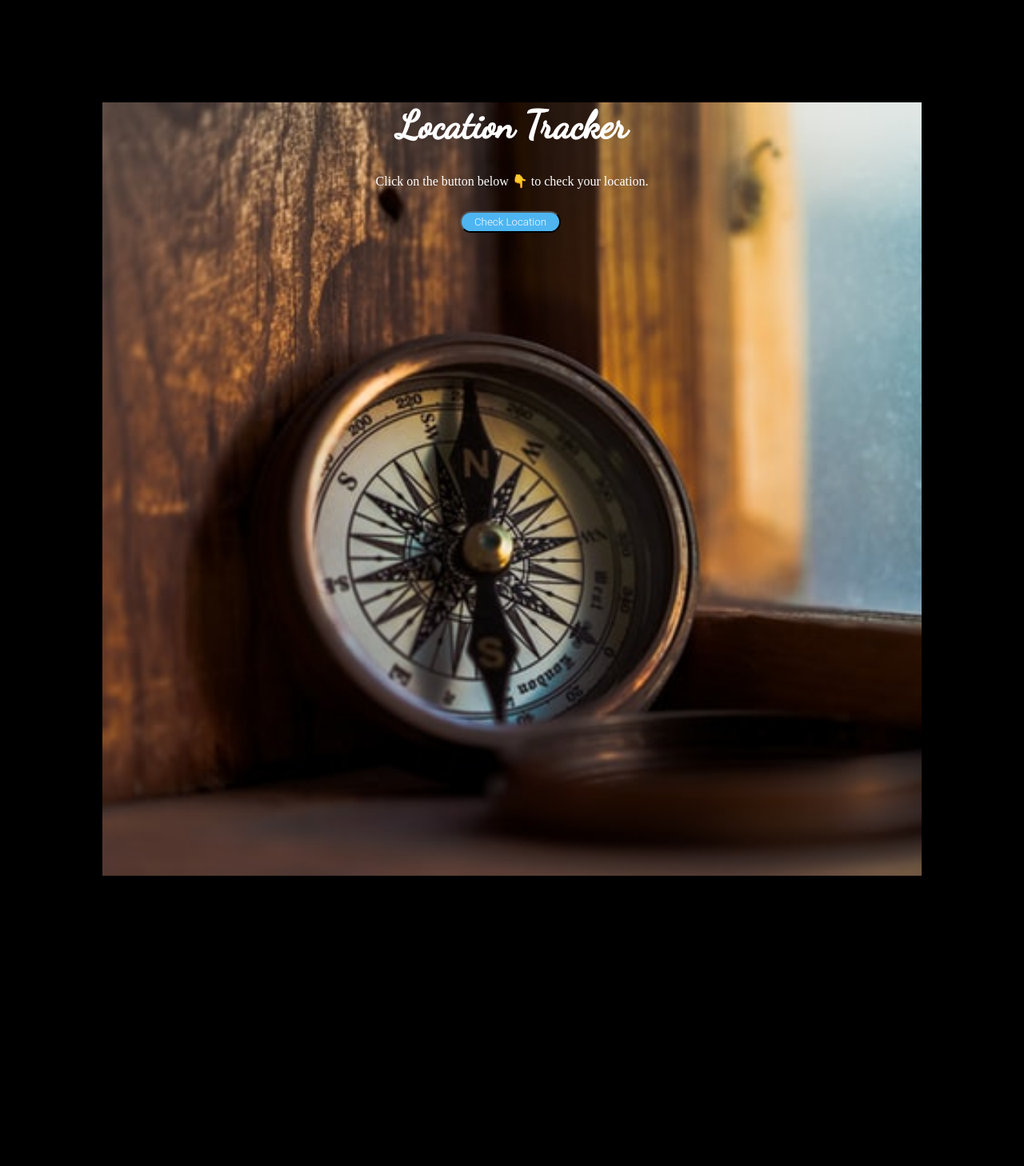
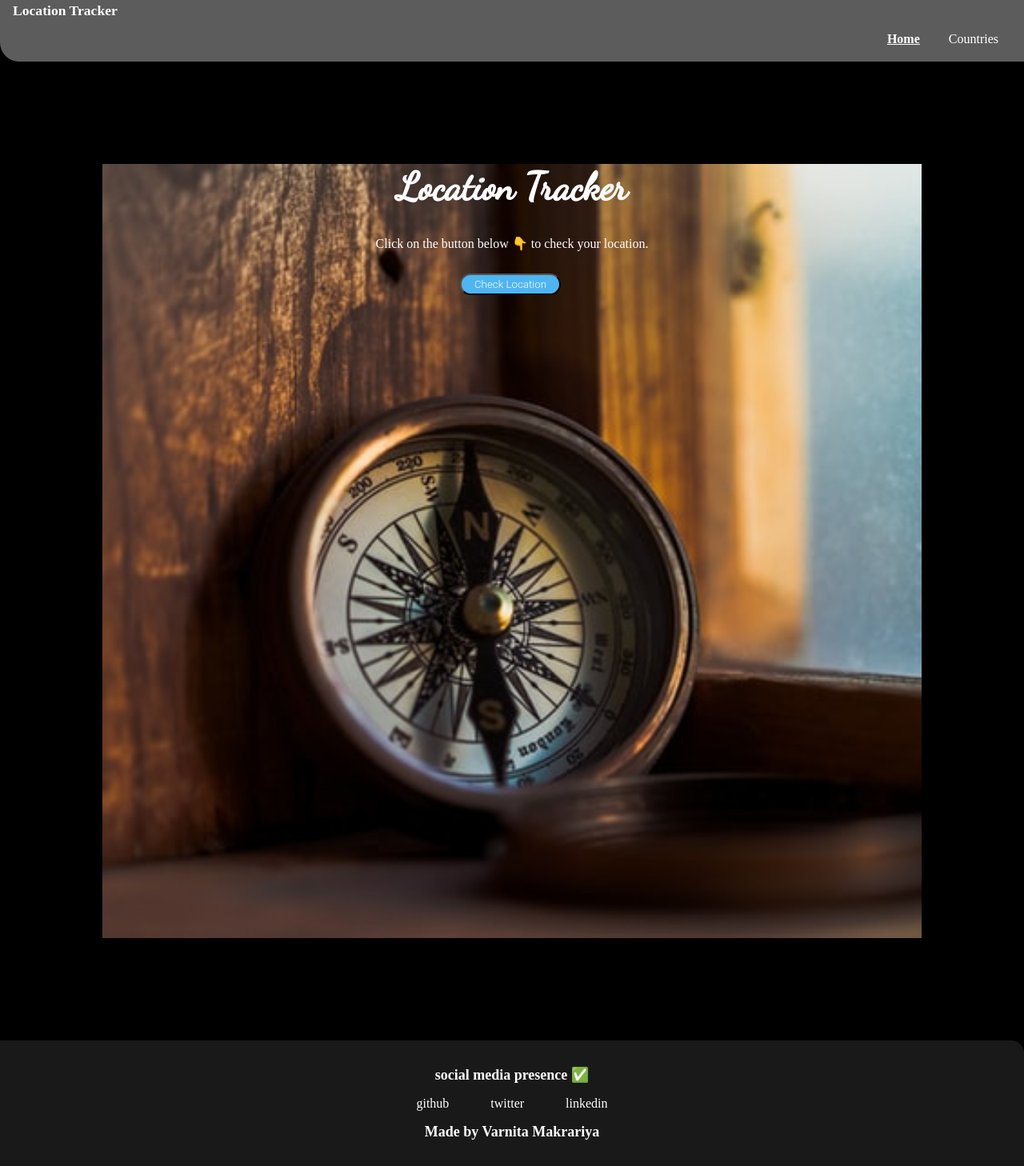
Before and after one commit to varnita619/Track-Your-Location, a plain HTML site: page index.html in a window 1280 px wide. Shown: the whole page at 80% size. Before the commit the page ends 1223 px from the top, so only its background shows below. Drawn offline with Linux system fonts and the light colour scheme; some packages are replaced by stand-ins of ours; a web font is replaced by a local one.

Commit message:
style : added header and footer

```diff
--- a/index.html
+++ b/index.html
@@ -23,14 +23,45 @@
 </head>
 
 <body>
+
+    <nav class="navigation container">
+        <div class="nav-brand">Location Tracker</div>
+        <ul>
+            <li>
+                <a class="link-active" href="/">Home</a>
+            </li>
+
+            <li>
+                <a href="#">Countries</a>
+            </li>
+        </ul>
+    </nav>
+
     <div id="container">
         <h1 id="container-heading">Location Tracker</h1>
+
         <p id="container-para">Click on the button below 👇 to check your location.</p>
+
         <button id="check-location-btn">Check Location</button>
 
         <div id="output"></div>
+
         <div id="map"></div>
     </div>
+
+    <footer class="footer">
+        <div class="footer-header">social media presence ✅</div>
+        <ul class="social-links list-non-bullet">
+            <li class="list-items-inline">
+                <a class="link" href="https://github.com/varnita619">github</a></li>
+                <li class="list-items-inline">
+                    <a class="link" href="https://twitter.com/VarnitaMakrari1">twitter</a></li>
+            <li class="list-items-inline">
+            <a class="link" href="https://www.linkedin.com/in/varnita-makrariya-307177191/">linkedin</a></li>
+        </ul>
+        <div class="footer-header">Made by Varnita Makrariya</div>
+    </footer>
+
     <script src="/app.js"></script>
     <script
         src="https://maps.googleapis.com/maps/api/js?key=AIzaSyC6vPeDu4kUGBpN9lB2LTmy3WAS9862-hU&map_ids=49440f09f7771e68">
--- a/style.css
+++ b/style.css
@@ -1,24 +1,64 @@
-:root{
+:root {
     --backgroundcolor: #000000;
+    --primary-color:#f4f4f560;
 }
 
-html{
+html {
     box-sizing: border-box;
     font-size: 100%;
 }
 
-*,*::before, *::after{
+*,
+*::before,
+*::after {
     box-sizing: inherit;
 }
 
-body{
+body {
     margin: 0;
     padding: 0;
     background-color: var(--backgroundcolor);
     color: #ffffff;
 }
 
-#container{
+/* navbar */
+
+.navigation {
+    background-color: var(--primary-color);
+    color: white;
+    padding: 0.2rem 1rem;
+    border-bottom-left-radius: 1.5rem;
+}
+
+.navigation .nav-brand {
+    font-weight: bold;
+    font-size: 1.1rem;
+}
+
+nav ul {
+    text-align: right;
+
+}
+
+nav ul li {
+    display: inline;
+}
+
+nav ul li a {
+    color: white;
+    text-decoration: none;
+    padding: 1rem;
+    text-align: right;
+}
+
+.navigation .link-active {
+    font-weight: bold;
+    text-decoration: underline;
+}
+
+/* Container */
+
+#container {
     margin: 10%;
     text-align: center;
     background-image: url(img/bg.jpg);
@@ -26,26 +66,26 @@ body{
     background-repeat: no-repeat;
 }
 
-#container #container-heading{
+#container #container-heading {
     font-family: 'Dancing Script', cursive;
     font-size: 3rem;
     text-align: center;
 }
 
-#container #container-paragraph{
+#container #container-paragraph {
     font-family: 'Josefin Sans', sans-serif;
     font-size: 1.5rem;
     text-align: center;
 }
 
- #container #check-location-btn{
-     display: inline-block;
-    padding:0.3em 1.2em ;
+#container #check-location-btn {
+    display: inline-block;
+    padding: 0.3em 1.2em;
     margin: 0.9em 0.3em 0.3em 0;
     border-radius: 2em;
     box-sizing: border-box;
     text-decoration: none;
-    font-family: 'Roboto',sans-serif;
+    font-family: 'Roboto', sans-serif;
     font-weight: 300;
     color: #ffffff;
     background-color: #4eb5f1;
@@ -53,24 +93,80 @@ body{
     transition: all 0.2s;
 }
 
-#container #check-location-btn:hover{
+#container #check-location-btn:hover {
     background-color: #4095c6;
 }
 
-@media all and (max-width:30em){
-      #check-location-btn{
+@media all and (max-width:30em) {
+    #check-location-btn {
         display: block;
         margin: 0.2em auto;
     }
-    }
+}
 
-#output{
+#output {
     font-family: 'Zen Antique', serif;
     text-align: center;
     font-size: 1.5rem;
 }
 
-#map{
+#map {
     width: 100%;
     height: 100vh;
 }
+
+/* link */
+
+.link{
+    text-decoration: none;
+    padding:0.5rem 1rem;
+ }
+
+ .link-primary{
+    background-color: var(--primary-color);
+     border-radius: 0.5rem;
+     color: white;
+ }
+
+ .link-secondary{
+     color: var(--primary-color);
+     border: 1px solid var(--primary-color);
+     border-radius: 0.5rem;
+ }
+
+ /* Look into BEM naming convension for css */
+
+ /* list */
+
+ .list-non-bullet{
+     list-style: none;
+ }
+
+ .list-items-inline{
+     display: inline;
+     padding: 0rem 0.5rem;
+ }
+
+/* footer */
+
+.footer{
+    background-color: rgba(211, 210, 210, 0.116);
+    padding:2rem 1rem;
+    text-align: center;
+    color: white;
+    margin-top: 5rem;
+    border-top-right-radius: 1rem;
+}
+
+.footer .footer-header{
+    font-weight: bold;
+    font-size: large;
+}
+
+.footer .link{
+    color: white;
+}
+
+.footer ul{
+    padding-inline-start: 0px;
+}
```
